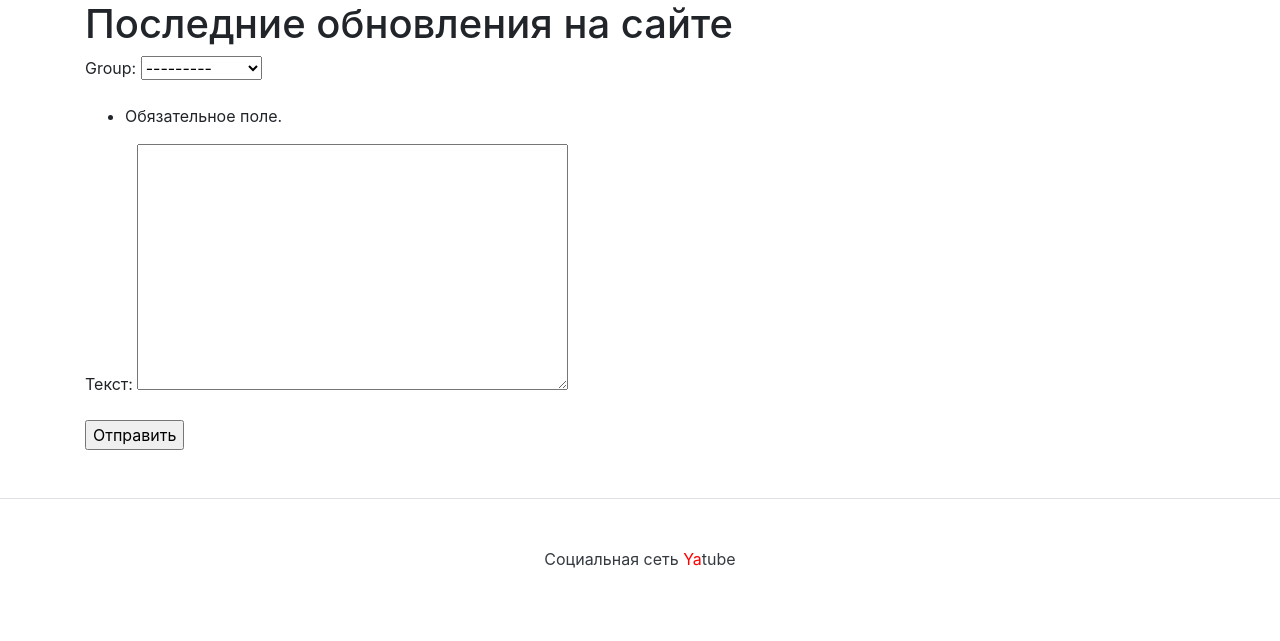
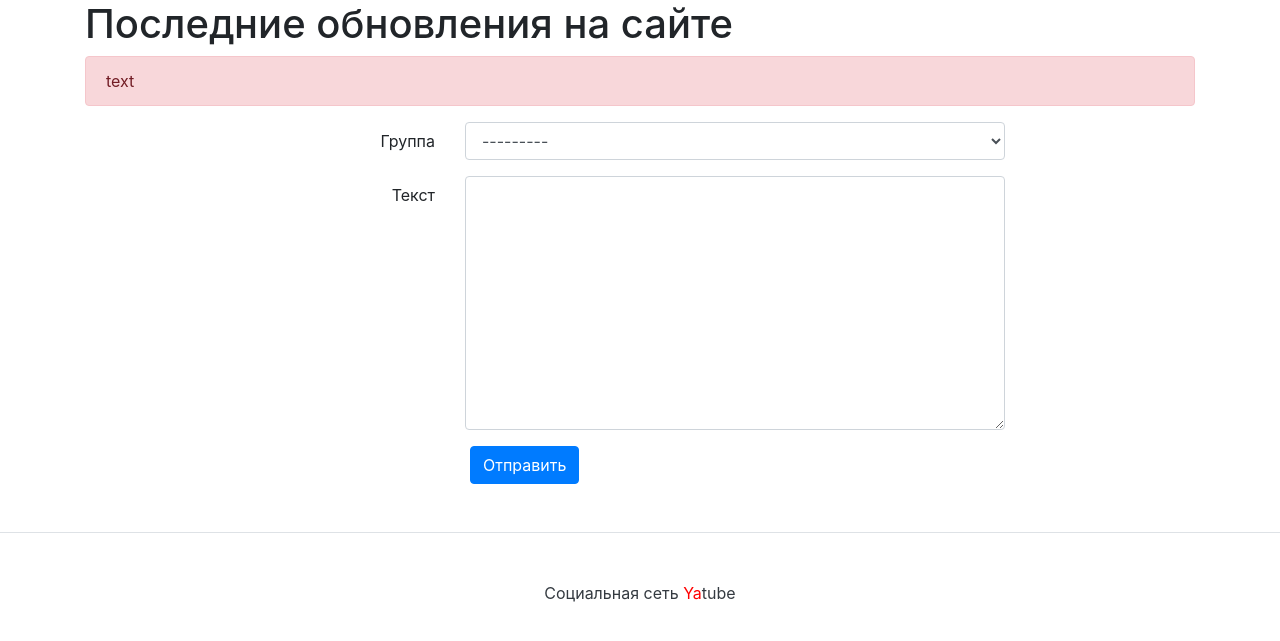
Before and after one commit to timurhamzin/hw03_forms, a Django app: page /new in a window 1280 px wide. Shown: the part 56-697 px from the top of the page. Run offline with Django 3.2, Linux system fonts and the light colour scheme; data comes from the database, SQL or seed files in the repository; both versions use the stored data as it was after the commit; some libraries are stand-ins or nearby versions.

Commit message:
After first review

```diff
--- a/posts/forms.py
+++ b/posts/forms.py
@@ -1,6 +1,5 @@
 from django.forms import ModelForm
 from posts.models import Post
-from django.utils.translation import gettext_lazy as _
 
 
 class PostForm(ModelForm):
@@ -8,6 +7,6 @@
         model = Post
         fields = ("group", "text")
         labels = {
-            'group': _('Group'),
-            'text': _('Text'),
+            'group': 'Группа',
+            'text': 'Текст',
         }
--- a/templates/base.html
+++ b/templates/base.html
@@ -9,7 +9,7 @@
         {% load static %}
         <link rel="stylesheet" href="{% static 'bootstrap/dist/css/bootstrap.min.css' %}">
         <script src="{% static 'jquery/dist/jquery.min.js' %}"></script>
-        <script src="{% static 'bootstrap/dist/js/bootstrap.min.js' %}"></script>
+        <script src="{% static 'bootstrap/dist/pythonpyjs/bootstrap.min.js' %}"></script>
     </head>
 
     <body>
--- a/templates/new.html
+++ b/templates/new.html
@@ -2,11 +2,37 @@
 {% block title %}Последние обновления на сайте{% endblock %}
 {% block header %}Последние обновления на сайте{% endblock %}
 {% block content %}
+{% load user_filters %}
 
 <form method="post" >
     {% csrf_token %}
-    {{form.as_p}}
-    <input type = "submit", value = "Отправить">
+
+<!--    {{form.as_p}}-->
+    {% for error in form.errors %}
+        <div class="alert alert-danger" role="alert">
+            {{ error }}
+        </div>
+    {% endfor %}
+
+    <form method="post" action="{% url 'signup' %}">
+        {% csrf_token %}
+
+        {% for field in form %}
+            <div class="form-group row" aria-required={% if field.required %}"true"{% else %}"false"{% endif %}>
+                <label for="{{ field.id_for_label }}" class="col-md-4 col-form-label text-md-right">{{ field.label }}{% if field.required %}<span class="required">*</span>{% endif %}</label>
+                <div class="col-md-6">
+                    {{ field|addclass:"form-control" }}
+                    {% if field.help_text %}
+                    <small id="{{ field.id_for_label }}-help" class="form-text text-muted">{{ field.help_text|safe }}</small>
+                    {% endif %}
+                </div>
+            </div>
+        {% endfor %}
+        <div class="col-md-6 offset-md-4">
+            <input type = "submit" class="btn btn-primary", value = "Отправить">
+        </div>
+    </form>
+
 </form>
 
 {% endblock %}
--- a/users/templates/signup.html
+++ b/users/templates/signup.html
@@ -15,13 +15,13 @@
                     </div>
                 {% endfor %}
 
-
                 <form method="post" action="{% url 'signup' %}">
                     {% csrf_token %}
 
                     {% for field in form %}
                         <div class="form-group row" aria-required={% if field.required %}"true"{% else %}"false"{% endif %}>
-                                <label for="{{ field.id_for_label }}" class="col-md-4 col-form-label text-md-right">{{ field.label }}{% if field.required %}<span class="required">*</span>{% endif %}</label>
+                            <label for="{{ field.id_for_label }}" class="col-md-4 col-form-label text-md-right">
+                                {{ field.label }}{% if field.required %}<span class="required">*</span>{% endif %}</label>
                             <div class="col-md-6">
                                 {{ field|addclass:"form-control" }}
                                 {% if field.help_text %}
```
Also changed, not shown: db.sqlite3. Lines whose indentation alone changed are shown as unchanged.
